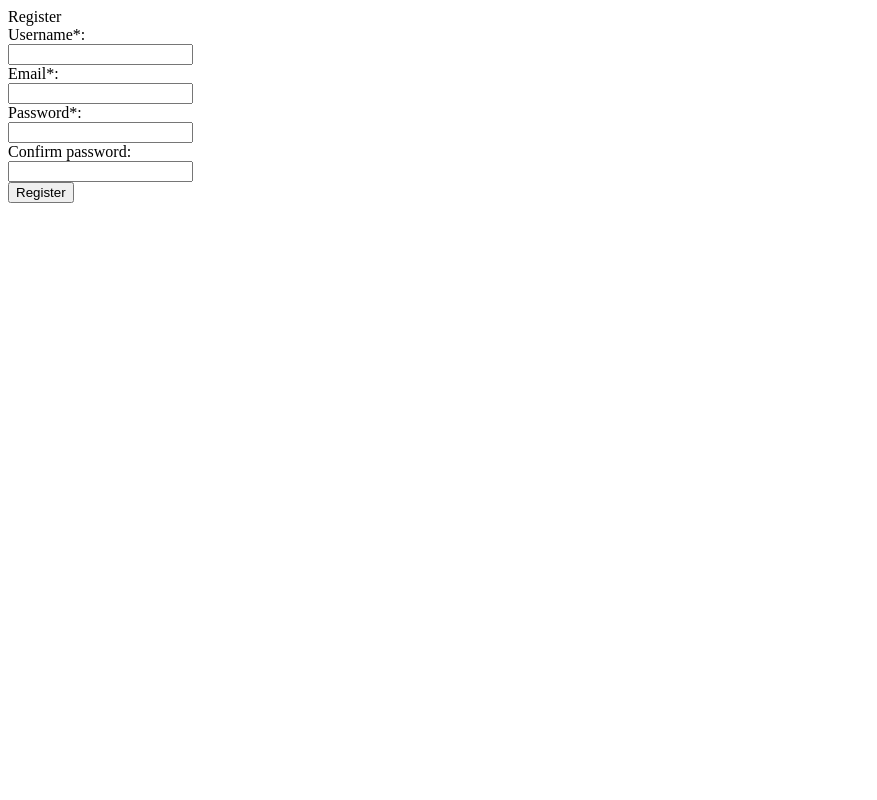
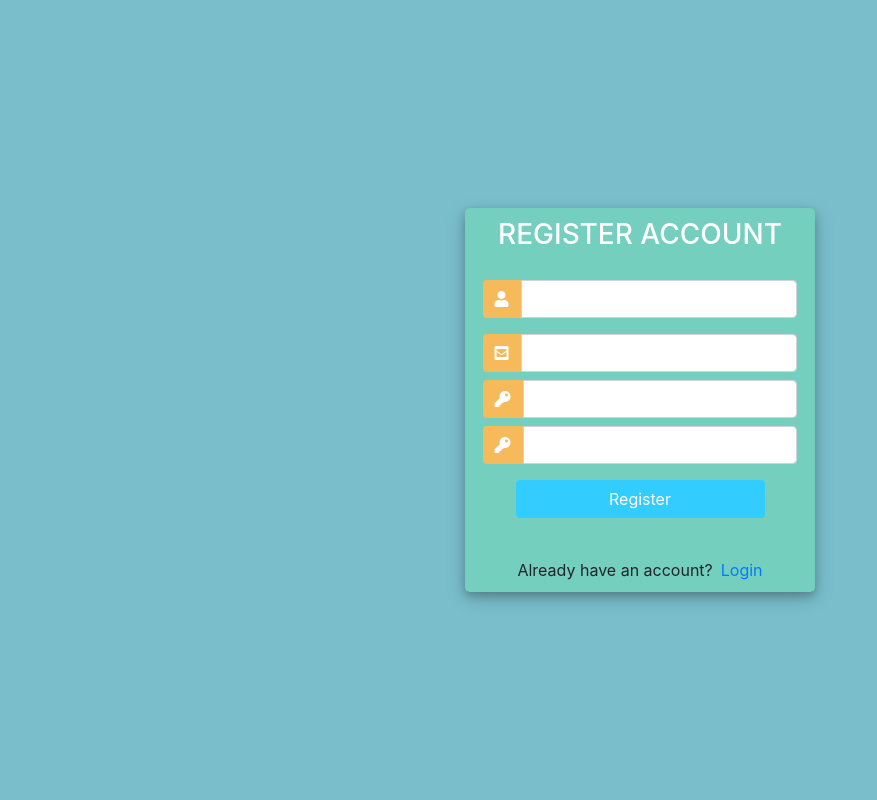
Before and after one commit to daniftinca/ContentRate, a Django app: page /register/ in a window 1280 px wide. Shown: the whole page, without its empty margins (0-877 px from the left). Run offline with Django 3.2, Linux system fonts and the light colour scheme; parts of the project's set-up code (start-up, migrations or seed data) failed here and were passed over; some libraries are stand-ins or nearby versions.

Commit message:
stylize login register

```diff
--- a/templates/registration/registration.html
+++ b/templates/registration/registration.html
@@ -1,63 +1,123 @@
+<head>
+	<title>Register</title>
+	<link rel="stylesheet" href="https://stackpath.bootstrapcdn.com/bootstrap/4.1.3/css/bootstrap.min.css" integrity="sha384-MCw98/SFnGE8fJT3GXwEOngsV7Zt27NXFoaoApmYm81iuXoPkFOJwJ8ERdknLPMO" crossorigin="anonymous">
+	<script src="https://ajax.googleapis.com/ajax/libs/jquery/3.3.1/jquery.min.js"></script>
+	<link rel="stylesheet" href="https://use.fontawesome.com/releases/v5.6.1/css/all.css" integrity="sha384-gfdkjb5BdAXd+lj+gudLWI+BXq4IuLW5IT+brZEZsLFm++aCMlF1V92rMkPaX4PP" crossorigin="anonymous">
+
+	<style>
+		body,
+		html {
+			margin: 0;
+			padding: 0;
+			height: 100%;
+			background: #7abecc !important;
+		}
+		.user_card {
+			width: 350px;
+			margin-top: auto;
+			margin-bottom: auto;
+			background: #74cfbf;
+			position: relative;
+			display: flex;
+			justify-content: center;
+			flex-direction: column;
+			padding: 10px;
+			box-shadow: 0 4px 8px 0 rgba(0, 0, 0, 0.2), 0 6px 20px 0 rgba(0, 0, 0, 0.19);
+			-webkit-box-shadow: 0 4px 8px 0 rgba(0, 0, 0, 0.2), 0 6px 20px 0 rgba(0, 0, 0, 0.19);
+			-moz-box-shadow: 0 4px 8px 0 rgba(0, 0, 0, 0.2), 0 6px 20px 0 rgba(0, 0, 0, 0.19);
+			border-radius: 5px;
+
+		}
+
+		.form_container {
+			margin-top: 20px;
+		}
+
+		#form-title{
+			color: #fff;
+		}
+		.login_btn {
+			width: 100%;
+			background: #33ccff !important;
+			color: white !important;
+		}
+		.login_btn:focus {
+			box-shadow: none !important;
+			outline: 0px !important;
+		}
+		.login_container {
+			padding: 0 2rem;
+		}
+		.input-group-text {
+			background: #f7ba5b !important;
+			color: white !important;
+			border: 0 !important;
+			border-radius: 0.25rem 0 0 0.25rem !important;
+		}
+		.input_user,
+		.input_pass:focus {
+			box-shadow: none !important;
+			outline: 0px !important;
+		}
+
+	</style>
+
+</head>
 {% block content %}
-    <div class="container">
+
+    <div class="container h-100">
+		<div class="d-flex justify-content-center h-100">
+			<div class="user_card">
+				<div class="d-flex justify-content-center">
+					<h3 id="form-title">REGISTER ACCOUNT</h3>
+				</div>
+				<div class="d-flex justify-content-center form_container">
+
 					<form action="{% url 'registration:user_register' %}" method="post">
 						{% csrf_token %}
-            <div class="col-md-8 col-md-offset-2">
-                <div class="panel panel-default">
-                    <div class="panel-heading">Register</div>
-                    <div class="panel-body">
                         {% if error_message %}
                             <p class="bg-danger p-d ml-b">{{ error_message }}</p>
                         {% endif %}
-
-                        <div class="form-group clearfix">
-                            <label for="{{ form.username.id_for_label }}" class="col-md-4 control-label text-right">Username<span class="text-red">*</span>:</label>
-                            <div class="col-md-6">
-                                {{ form.username }}
+						<div class="input-group mb-3">
+							<div class="input-group-append">
+								<span class="input-group-text"><i class="fas fa-user"></i></span>
 							</div>
+							{{form.username}}
 						</div>
-                        <div class="form-group clearfix">
-                            <label for="{{ form.email.id_for_label }}" class="col-md-4 control-label text-right">Email<span class="text-red">*</span>:</label>
-                            <div class="col-md-6">
-                                {{ form.email }}
+						<div class="input-group mb-2">
+							<div class="input-group-append">
+								<span class="input-group-text"><i class="fas fa-envelope-square"></i></span>
 							</div>
+							{{form.email}}
 						</div>
-                        <div class="form-group clearfix">
-                            <label for="{{ form.password.id_for_label }}" class="col-md-4 control-label text-right">Password<span class="text-red">*</span>:</label>
-                            <div class="col-md-6">
+						<div class="input-group mb-2">
+							<div class="input-group-append">
+								<span class="input-group-text"><i class="fas fa-key"></i></span>
+							</div>
                                 {{ form.password }}
 						</div>
+						<div class="input-group mb-2">
+							<div class="input-group-append">
+								<span class="input-group-text"><i class="fas fa-key"></i></span>
 							</div>
-                        <div class="form-group clearfix">
-                            <label for="{{ form.password_repeat.id_for_label }}" class="col-md-4 control-label text-right">Confirm password:</label>
-                            <div class="col-md-6">
                                 {{ form.password_repeat }}
 						</div>
+
+				   		<div class="d-flex justify-content-center mt-3 login_container">
+				 			<input class="btn login_btn" type="submit" value="Register">
 				   		</div>
-{#                        <div class="form-group clearfix">#}
-{#                            <label for="{{ form.first_name.id_for_label }}" class="col-md-4 control-label text-right">First Name:</label>#}
-{#                            <div class="col-md-6">#}
-{#                                {{ form.first_name }}#}
-{#                            </div>#}
-{#                        </div>#}
-{#                        <div class="form-group clearfix">#}
-{#                            <label for="{{ form.last_name.id_for_label }}" class="col-md-4 control-label text-right">Last Name:</label>#}
-{#                            <div class="col-md-6">#}
-{#                                {{ form.last_name }}#}
-{#                            </div>#}
-{#                        </div>#}
-{#                        <div class="form-group clearfix">#}
-{#                            <label for="{{ form.phone_number.id_for_label }}" class="col-md-4 control-label text-right">Phone Number:</label>#}
-{#                            <div class="col-md-6">#}
-{#                                {{ form.phone_number }}#}
-{#                            </div>#}
-{#                        </div>#}
-                        <div class="col-md-6 col-md-offset-4">
-                            <input type="submit" value="Register" class="btn btn-success">
+
+					</form>
+				</div>
+
+				{{form.errors}}
+
+				<div class="mt-4">
+					<div class="d-flex justify-content-center links">
+						Already have an account? <a href="{% url 'login' %}" class="ml-2">Login</a>
 					</div>
 				</div>
 			</div>
 		</div>
-        </form>
 	</div>
 {% endblock %}
```
Also changed, not shown: templates/registration/login.html (+118 -15 lines), 1 other file. Lines whose indentation alone changed are shown as unchanged.
